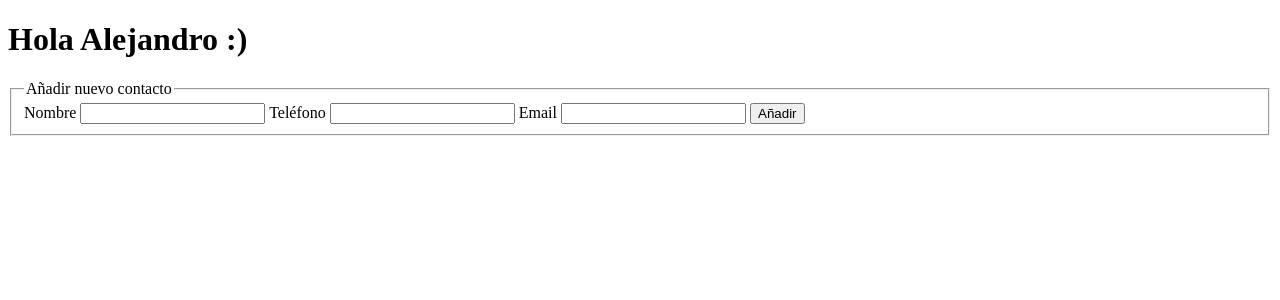
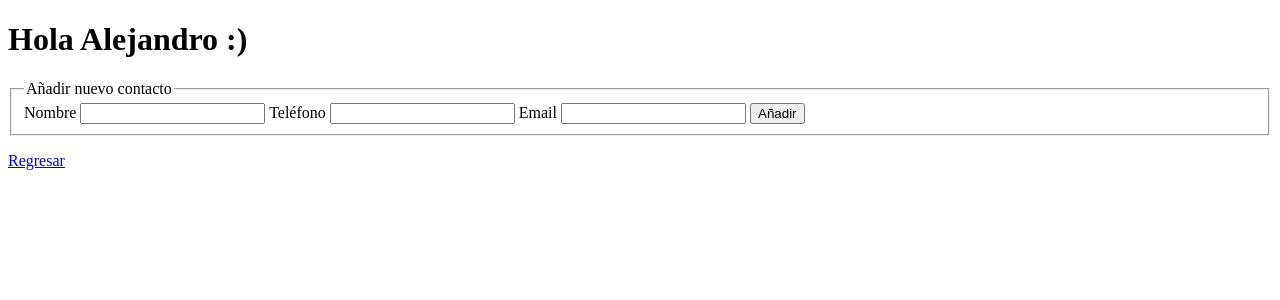
Before and after one commit to a-rodriguez296/contactsBookPython, a Flask app: page /add in a window 1280 px wide. Shown: the top 300 px of the page. Run offline with Flask 2, Linux system fonts and the light colour scheme.

Commit message:
regresar en añadir contacto

```diff
--- a/comandos.txt
+++ b/comandos.txt
@@ -28,3 +28,6 @@ pip install -r requirements.txt -t lib
 2. Crear un appengine con lenguaje python
 3. en la consola, gcloud auth login
 4. gcloud app deploy  --project (projectid)
+
+Si ya tengo otro proyecto en el local server de mi computador, hay que limpiar la base de datos
+dev_appserver.py --clear_datastore=yes app.yaml
--- a/main.py
+++ b/main.py
@@ -9,7 +9,6 @@ app.secret_key = 'some_secret'
 
 @app.route(r'/', methods=['GET'])
 def contact_book():
-    print("entro")
     return render_template('contact_book.html')
 
 @app.route(r'/add', methods=['GET', 'POST'])
--- a/templates/add_contact.html
+++ b/templates/add_contact.html
@@ -20,4 +20,8 @@
 
     </form>
 
+    <p>
+        <a href="/">Regresar</a>
+    </p>
+
 {% endblock %}
```
